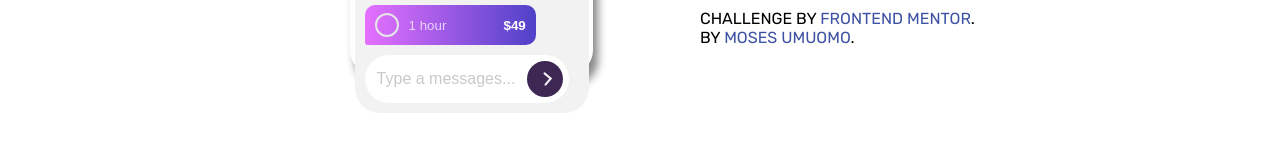
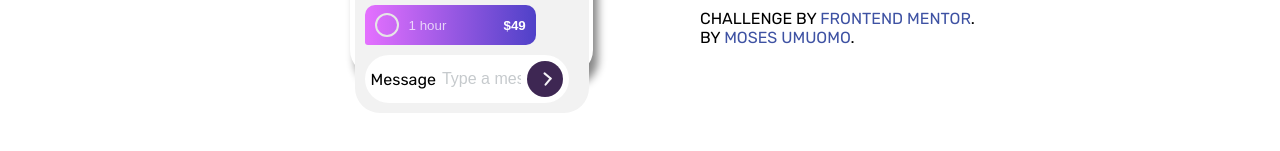
Before and after one commit to AbdelazizSoliman/chat-app-css-illustration-master, a plain HTML site: page chat-app-css-illustration-master/index.html in a window 1280 px wide. Shown: the part 567-718 px from the top of the page. Drawn offline with Linux system fonts and the light colour scheme; a web font is replaced by a local one.

Commit message:
Update index.html

```diff
--- a/chat-app-css-illustration-master/index.html
+++ b/chat-app-css-illustration-master/index.html
@@ -78,6 +78,7 @@
 
       <!--Start Submit section-->
       <div id="input">
+        <label for ="message" aria-label="">Message</label>
           <input type="text" placeholder="Type a messages...">
           <div class="send_messg">
              <div class="send"></div>
```
